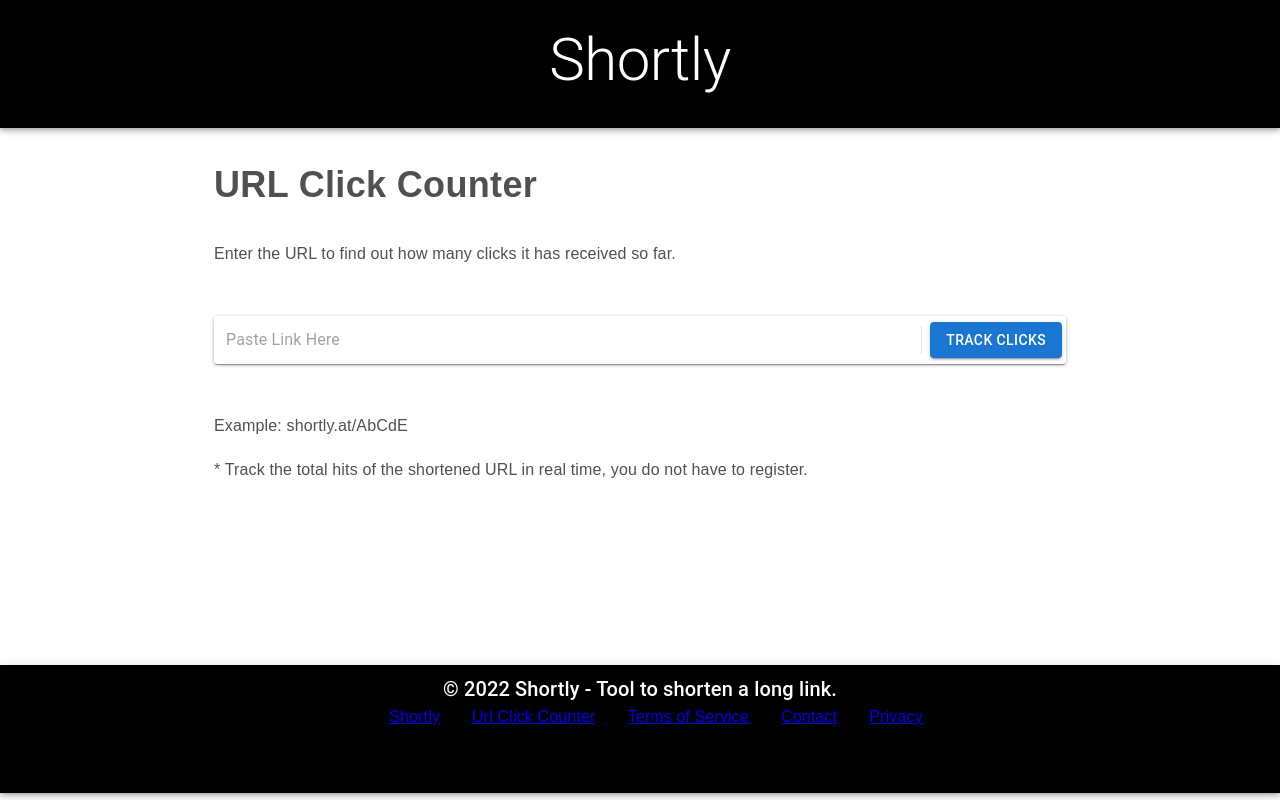
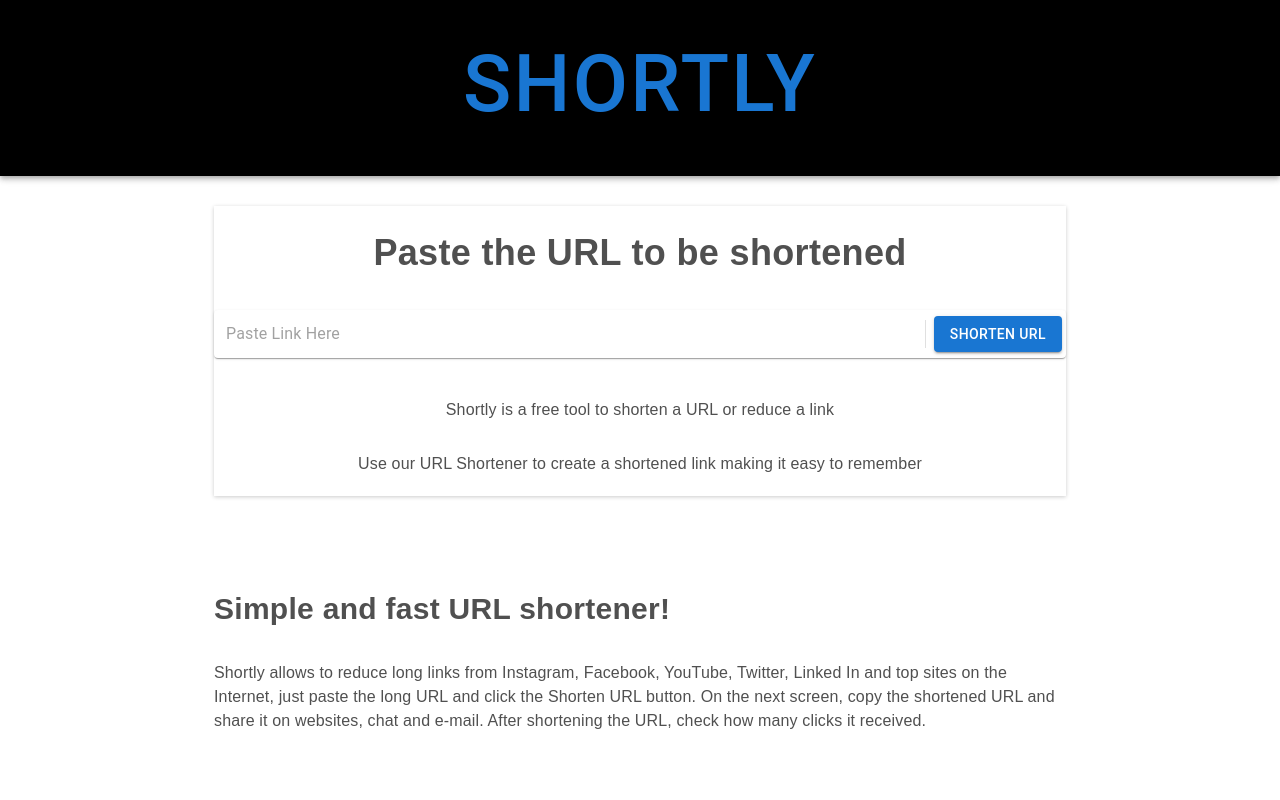
Before and after one commit to jsar3004/Shortly, a React (Create React App) app in the folder client/: page / in a window 1280 px wide. Shown: the top 800 px of the page. Built offline with nearby package versions, Linux system fonts and the light colour scheme.

Commit message:
Added some routing : :

```diff
--- a/client/public/index.html
+++ b/client/public/index.html
@@ -1,15 +1,22 @@
 <!DOCTYPE html>
 <html lang="en">
+  <title>
+    Shortly
+</title>
   <head>
     <meta charset="utf-8" />
-    <link rel="icon" href="%PUBLIC_URL%/favicon.ico" />
+    <link rel = "icon" href =
+    "https://cdn.pixabay.com/photo/2022/01/11/21/48/link-6931554__340.png"
+           type = "image/x-icon">
+
+        </head>
     <meta name="viewport" content="width=device-width, initial-scale=1" />
     <meta name="theme-color" content="#000000" />
     <meta
       name="description"
       content="Web site created using create-react-app"
     />
-    <link rel="apple-touch-icon" href="%PUBLIC_URL%/logo192.png" />
+
     <!--
       manifest.json provides metadata used when your web app is installed on a
       user's mobile device or desktop. See https://developers.google.com/web/fundamentals/web-app-manifest/
--- a/client/src/App.js
+++ b/client/src/App.js
@@ -7,17 +7,18 @@
 import Count from './Components/Count';
 import { Routes, Route } from "react-router-dom";
 import ClickCount from './Components/Clickcounter';
+
 function App() {
   return (
     <>
      <NavBar/>
-     {/* <Routes> */}
-     {/* <Route path="/" element={<SimpleContainer/>}/> */}
-     {/* <Count/> */}
-     {/* <Shortened/> */}
-     {/* <Error/> */}
-     {/* </Routes> */}
-     <ClickCount/>
+     <Routes>
+     <Route path='/' element={<SimpleContainer/>}/>
+     <Route path="/totalclicks" element={<Count/>}/>
+     <Route path="/shortener" element={<Shortened/>}/>
+     <Route path="/error" element={<Error/>}/>
+     <Route path="/count" element={<ClickCount/>}/>
+     </Routes>
      <Bottombar/>
     </>
   );
--- a/client/src/Components/Bottombar.js
+++ b/client/src/Components/Bottombar.js
@@ -6,6 +6,8 @@
 import Toolbar from '@mui/material/Toolbar';
 import Typography from '@mui/material/Typography';
 import Container from '@mui/material/Container';
+import { Button } from '@mui/material';
+import { Navigate, useNavigate } from 'react-router-dom';
 const StyledToolbar = styled(Toolbar)(({ theme }) => ({
     alignItems: 'flex-start',
     paddingTop: theme.spacing(1),
@@ -17,6 +19,7 @@
     },
   }));
 export default function Bottombar(){
+  const navigate = useNavigate();
     return(
         <>
            <Box sx={{ flexGrow: 1 }}>
@@ -33,11 +36,11 @@
            </Typography>
            <div className='table'>
            <ul className='List'>
-  <li className='links'><a className='Link' href="#home">Shortly</a></li>
-  <li className='links'><a className='Link' href="#news">Url Click Counter</a></li>
-  <li className='links'><a className='Link' href="#news"> Terms of Service</a></li>
-  <li className='links'><a className='Link' href="#contact">Contact</a></li>
-  <li className='links'><a className='Link' href="#about">Privacy</a></li>
+  <li className='links'><Button onClick={()=>navigate("/")}>Shortly</Button></li>
+  <li className='links'><Button onClick={()=>navigate("/totalclicks")}>Url Click Counter</Button></li>
+  <li className='links'><Button onClick={()=>navigate("/")}>Terms of Service</Button></li>
+  <li className='links'><Button onClick={()=>navigate("/")}>Contact</Button></li>
+  <li className='links'><Button onClick={()=>navigate("/")}>Privacy</Button></li>
           </ul>
           </div>
            </Container>
--- a/client/src/Components/Navbar.js
+++ b/client/src/Components/Navbar.js
@@ -4,7 +4,10 @@
 import Box from '@mui/material/Box';
 import Toolbar from '@mui/material/Toolbar';
 import Typography from '@mui/material/Typography';
-
+import { Navigate, useNavigate } from 'react-router-dom';
+import Button from '@mui/material/Button';
+import {NavLink} from 'react-router-dom';
+import { Link } from "react-router-dom";
 const StyledToolbar = styled(Toolbar)(({ theme }) => ({
   alignItems: 'flex-start',
   paddingTop: theme.spacing(1),
@@ -17,18 +20,26 @@
 }));
 
 export default function NavBar() {
+  const navigate = useNavigate();
+  const Nav=(e)=>{
+    // console.log(e);
+    try{
+   navigate("/");
+    }
+    catch(e){console.log(e)}
+  }
   return (
     <Box sx={{ flexGrow: 1  }}>
       <AppBar position="static">
         <StyledToolbar>
-          <Typography
-            variant="h2"
-            noWrap
+          <Button
+
             component="div"
-            sx={{ flexGrow: 1 ,alignSelf: 'center',textAlign:'center'}}
-          >
+            sx={{ flexGrow: 1 ,alignSelf: 'center',textAlign:'center',fontSize:"5em"}}
+            onClick={Nav}
+       >
             Shortly
-          </Typography>
+          </Button>
         </StyledToolbar>
       </AppBar>
     </Box>
--- a/client/src/index.js
+++ b/client/src/index.js
@@ -2,9 +2,10 @@
 import ReactDOM from 'react-dom';
 import './index.css';
 import App from './App';
+import {BrowserRouter} from "react-router-dom";
 ReactDOM.render(
-  <React.StrictMode>
+  <BrowserRouter>
     <App />
-  </React.StrictMode>,
+    </BrowserRouter>,
   document.getElementById('root')
 );
```
